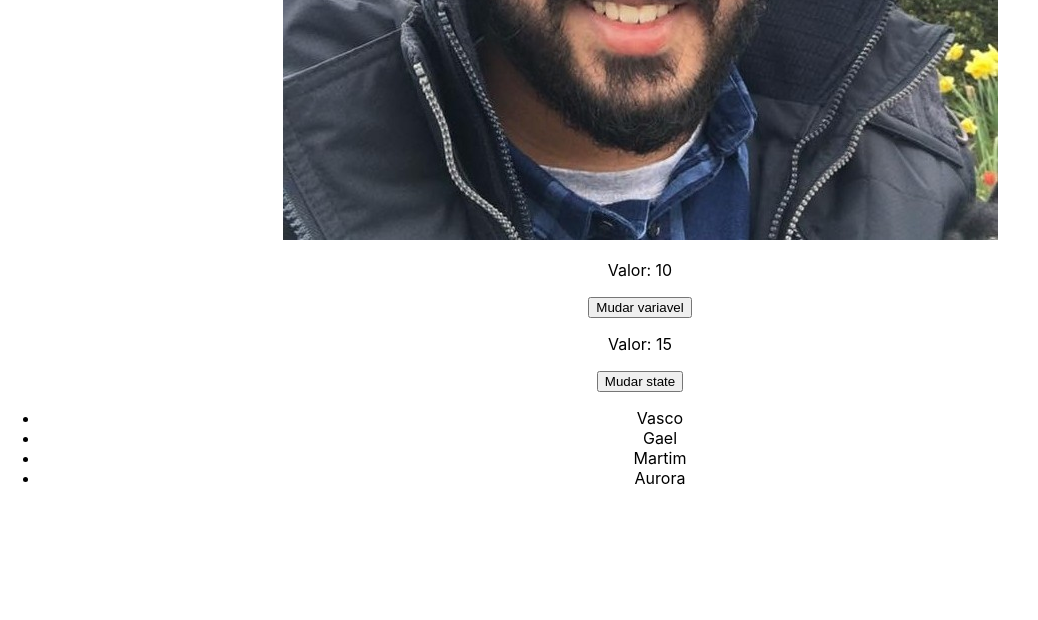
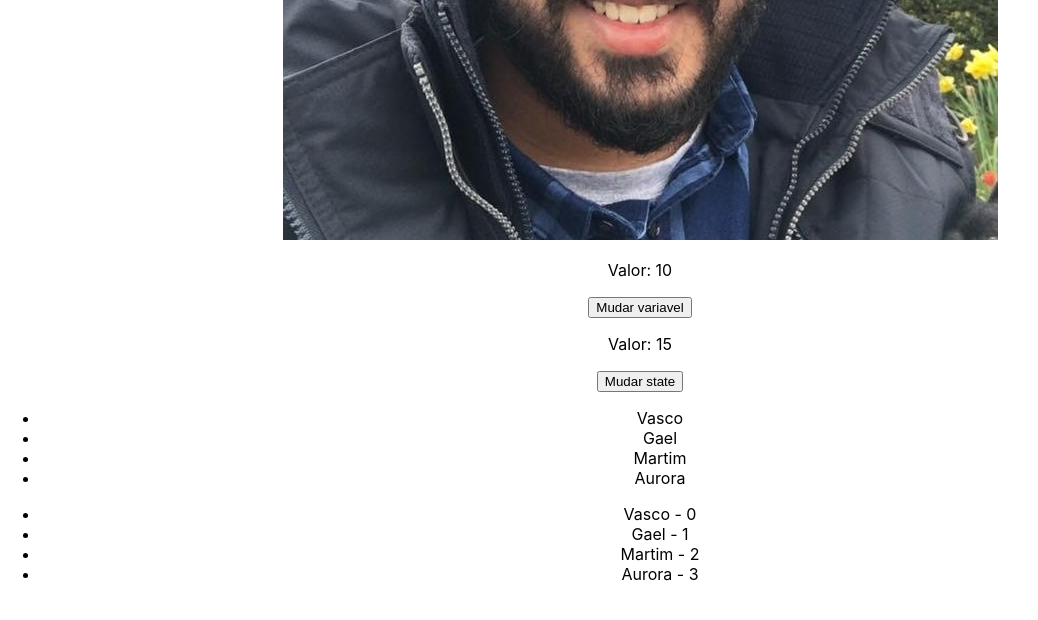
Before and after one commit to antoniolvitall/avancando-no-react, a React (Create React App) app in the folder avancando/: page / in a window 1280 px wide. Shown: the part 1641-2261 px from the top of the page, without its empty margins (0-1038 px from the left). Built offline with nearby package versions, Linux system fonts and the light colour scheme.

Commit message:
testando lista de renderizacao

```diff
--- a/avancando/src/components/ListRender.js
+++ b/avancando/src/components/ListRender.js
@@ -3,11 +3,23 @@ import {useState} from 'react'
 const ListRender = () => {
     const [list] = useState(["Vasco", "Gael", "Martim", "Aurora"]);
 
+    const [users] = useState([
+        {id: 1, name: "Vasco", age: 0},
+        {id: 2, name: "Gael", age: 1},
+        {id: 3, name: "Martim", age: 2},
+        {id: 4, name: "Aurora", age: 3},
+    ]);
+
   return (
     <div>
         <ul>
-            {list.map((item) => (
-                <li>{item}</li>
+            {list.map((item, i) => (
+                <li key={i}>{item}</li>
+            ))}
+        </ul>
+        <ul>
+            {users.map((user) => (
+                <li key={user.id}>{user.name} - {user.age}</li>
             ))}
         </ul>
     </div>
```
